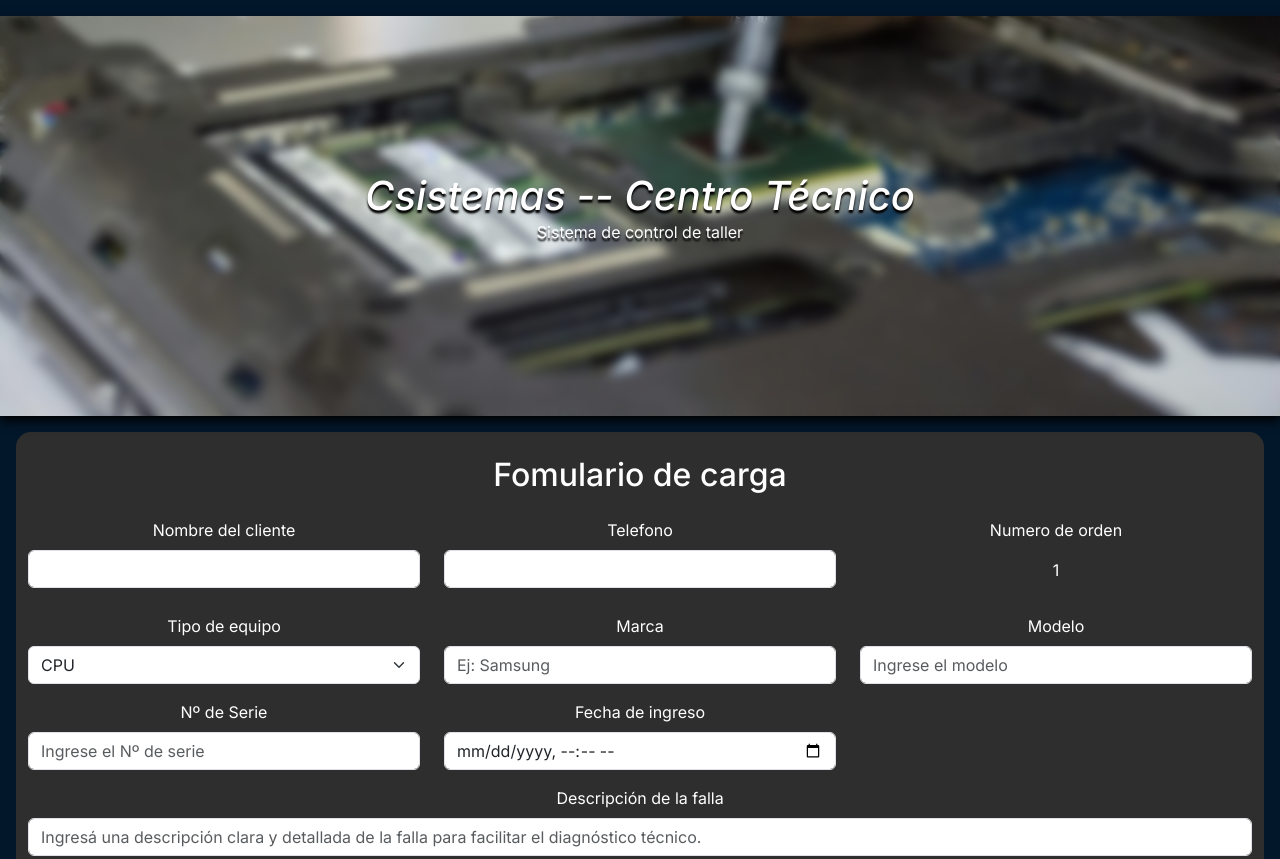
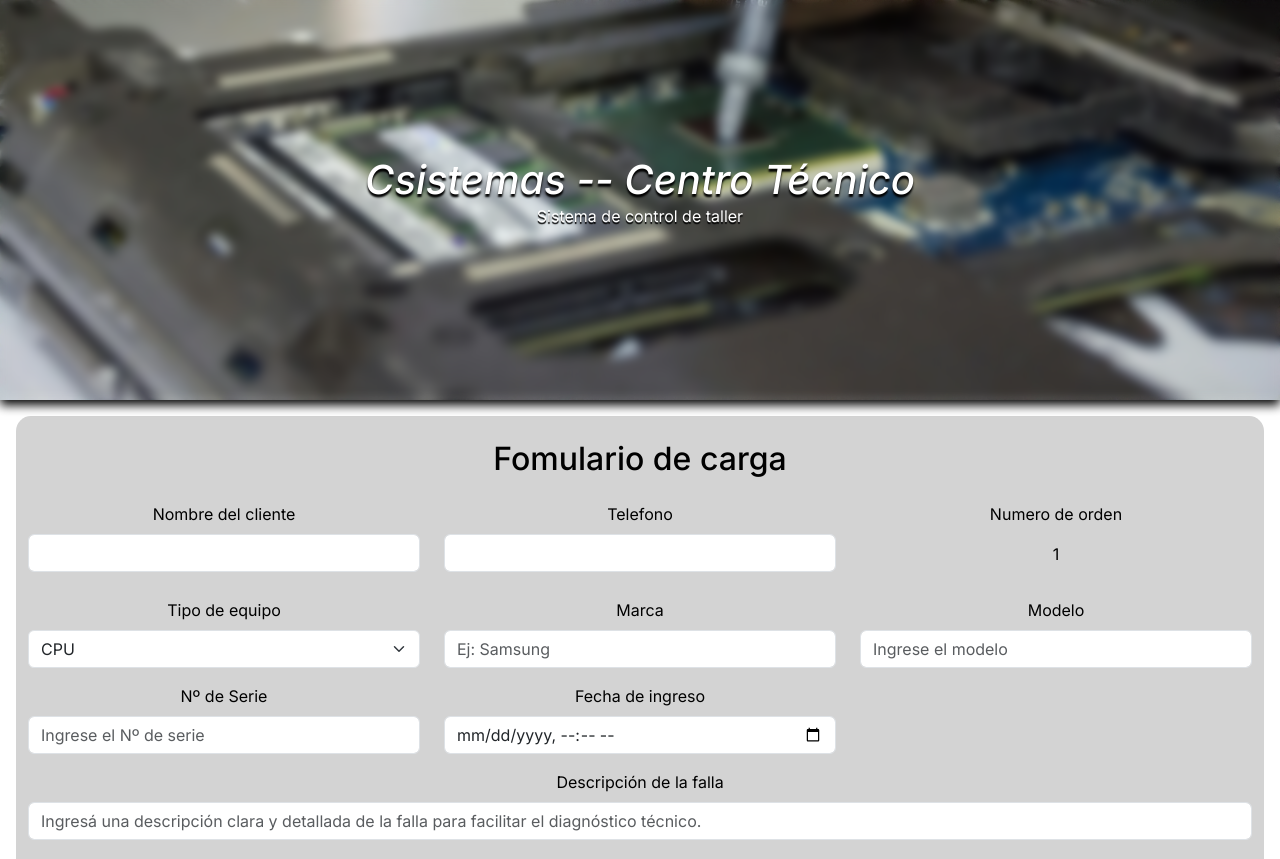
Before and after one commit to gas051093/PF_gaston_magrassi, a website: page index.html in a window 1280 px wide. Shown: the top 859 px of the page. Drawn offline with nearby package versions, Linux system fonts and the light colour scheme.

Commit message:
cambio de estylos en la app

```diff
--- a/index.html
+++ b/index.html
@@ -15,8 +15,8 @@
   </head>
   <body>
     <div class="container-fluid bg_page">
-      <header class="row">
-        <section class="hero row m-0 mt-3 p-0">
+      <header class="row ">
+        <section class="hero row m-0 p-0">
            <article class="hero__container align-content-center m-0 p-0">
             <div class="col-12 text-center">
               <h1 class="hero__title m-0">Csistemas -- Centro Técnico</h1>
--- a/sass/layouts/_hero.scss
+++ b/sass/layouts/_hero.scss
@@ -1,5 +1,5 @@
 .hero{
-    height: 50vh;
+    height: 50dvh;
     background-image: url(../assets/img/hero.webp);
     background-size: cover;
     background-position: bottom;
@@ -9,11 +9,11 @@
     }
     &__title{
         font-style: italic;
-        color: map-get($map: $colors, $key: primary);
+        color: map-get($map: $colors, $key: accent);
         text-shadow: 0px 3px 2px black;
     }
     &__subtitle{
-        color: map-get($map: $colors, $key: primary);
-        text-shadow: 0px 3px 2px black;
+        color: map-get($map: $colors, $key: accent);
+        text-shadow: 0px 2px 1px black;
     }
 }
--- a/sass/variable/_colors.scss
+++ b/sass/variable/_colors.scss
@@ -1,8 +1,8 @@
 $colors:(
-    primary: #ffffff,
+    primary: #000000,
     secondary: #f07b44,
-    accent: #03172B,
+    accent: #ffffff,
     dark: #000000,
-    greysub: #2e2e2e,
+    greysub: #d3d3d3,
     light_primary: #d4c7be,
 )
```
Also changed, not shown: style/style.css.
